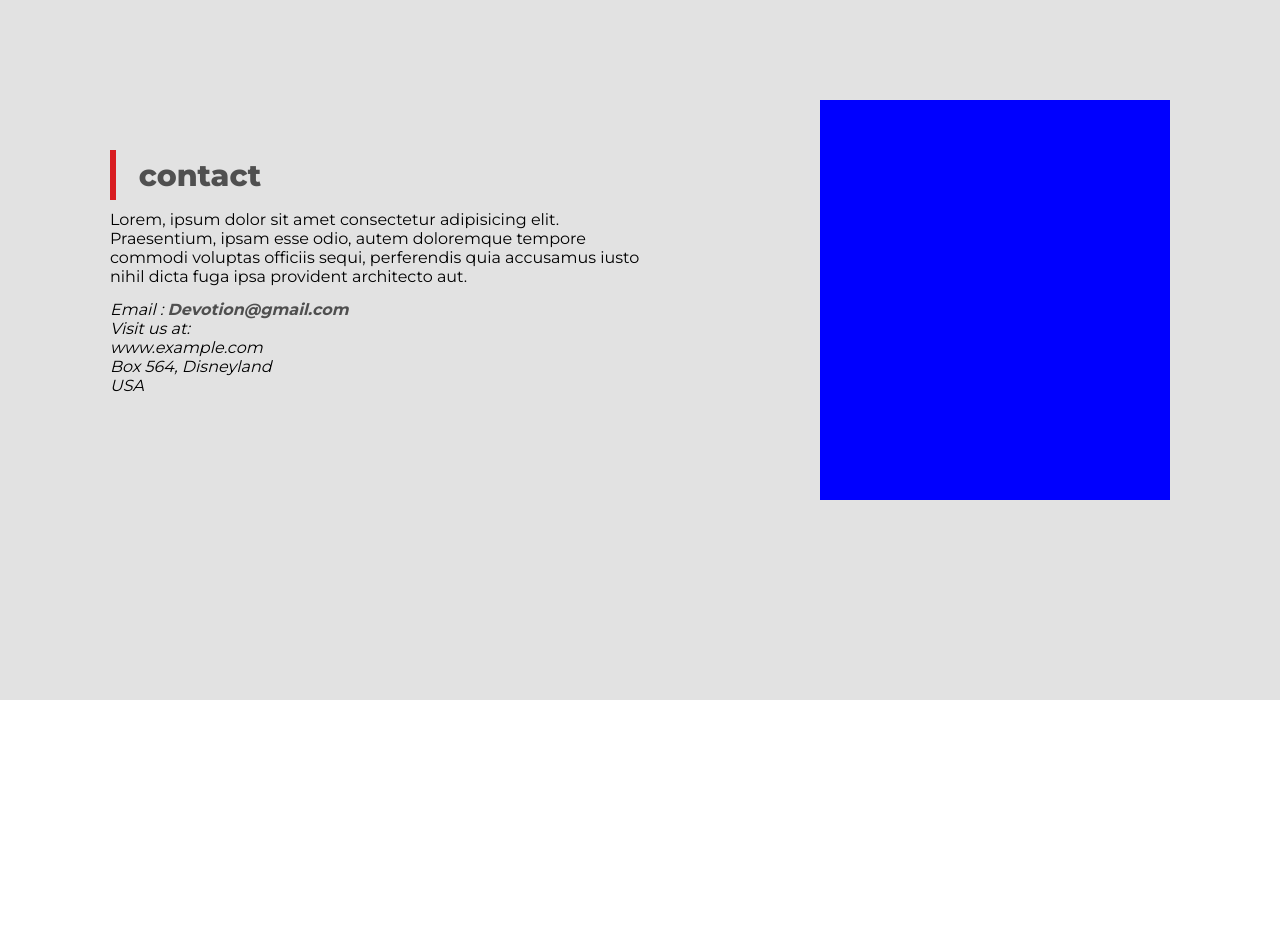
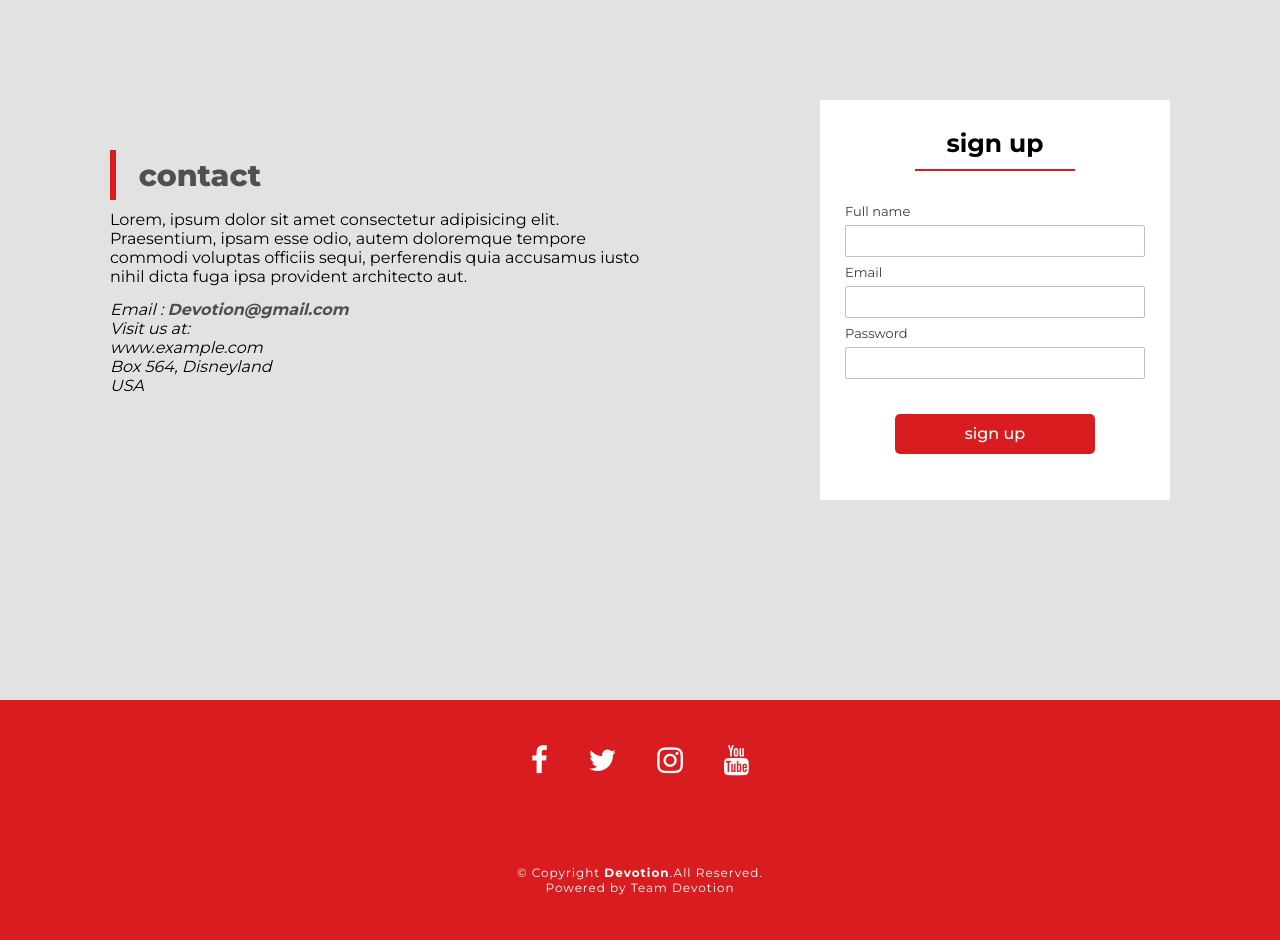
Before and after one commit to mohammedfarisofficial/Devotion-static-website, a plain HTML site: page index.html in a window 1280 px wide. Shown: the part 3300-4240 px from the top of the page. Before the commit the page ends 4000 px from the top, so only its background shows below. Drawn offline with Linux system fonts and the light colour scheme.

Commit message:
project complieted

```diff
--- a/index.html
+++ b/index.html
@@ -5,6 +5,7 @@
     <meta name="viewport" content="width=device-width, initial-scale=1.0" />
     <title>Document</title>
     <link href="https://fonts.googleapis.com/css2?family=Montserrat:wght@300;400;500;700;800;900&display=swap" rel="stylesheet">
+    <link rel="stylesheet" href="https://cdnjs.cloudflare.com/ajax/libs/font-awesome/4.7.0/css/font-awesome.min.css">
 
     <link rel="stylesheet" href="./style.css" />
   </head>
@@ -165,7 +166,7 @@
             </div>
             <div class="contact-location-content">
               <address class="address-container">
-                <div> Email : <a class="mail" href="mailto:devotion@gmail.com">Devotion@gmail.com</a></div>
+                <div> Email : <a class="mail" href="mailto: devotion@gmail.com">Devotion@gmail.com</a></div>
                 <div>Visit us at:</div>
                 <div>www.example.com</div>
                 <div>Box 564, Disneyland</div>
@@ -173,7 +174,54 @@
                 </address>
             </div>
           </div>
-          <div class="contact-form-container"></div>
+          <div class="contact-form-container">
+            <div class="form-title-container">
+              <div><h2>sign up</h2></div>
+            </div>
+            <form action="" method="POST">
+            <div class="form-input-container">
+              <div class="name-container">
+                <div><label for="name">Full name</label></div>
+                <div><input type="text" name="text" id="name" required></div>
+              </div>
+              <div class="email-container">
+                <div><label for="email">Email</label></div>
+                <div><input type="email" name="email" id="email" required></div>
+              </div>
+              <div class="password-container">
+                <div><label for="password">Password</label></div>
+                <div><input type="password" name="password" id="email" required></div>
+              </div>
+            </div>
+            <div class="submit-container">
+            <div><button type="submit">sign up</button></div>
+              </div>
+            </form>
+          </div>
+        </div>
+        <div class="footer-container">
+          <div class="social-container">
+            <div class="social-icon-container">
+            <div class="facebook">
+              <a href="#"><i class="fa fa-facebook-f"></i></a>
+            </div>
+            <div class="twitter">
+              <a href="#"><i class="fa fa-twitter"></i></a>
+            </div>
+            <div class="instagram">
+              <a href="#"><i class="fa fa-instagram"></i></a>
+            </div>
+            <div class="youtube">
+              <a href="#"><i class="fa fa-youtube"></i></a>
+            </div>
+          </div>
+          </div>
+          <div class="copyright-container">
+            <div class="copyright-content">
+              <h4>© Copyright <span>Devotion</span>.All Reserved.</h4>
+              <h4>Powered by Team Devotion</h4>
+            </div>
+          </div>
         </div>
     </div>
     <script src="./script.js"></script>
--- a/style.css
+++ b/style.css
@@ -413,11 +413,6 @@ body {
   width: 600px;
   height: 300px;
 }
-.contact-form-container{
-  width: 350px;
-  background-color: blue;
-  height: 400px;
-}
 .contact-title-content{
   width: 180px;
   height: 50px;
@@ -453,6 +448,124 @@ body {
   font-weight: 600;
   color: rgba(0, 0, 0, 0.651);
 }
+.contact-form-container{
+  width: 350px;
+  height: 400px;
+  background-color: #fff;
+  border-radius: 2px;
+  padding: 15px;
+}
+.form-title-container{
+  width: 100%;
+  height: 15%;
+  display:flex;
+  justify-content: center;
+  align-items: center;
+  position: relative;
+}
+.form-title-container::after{
+  content: "";
+  width: 50%;
+  height: 2px;
+  position: absolute;
+  bottom: 0;
+  background: var(--primary-color--);
+}
+.form-title-container h2{
+  font-size: 25px;
+  font-weight: 700;
+}
+.form-input-container{
+  padding: 10px;
+  padding-top: 30px ;
+  width: 100%;
+  height: 60%;
+}
+.form-input-container input{
+  width: 100%;
+  height: 32px;
+  margin-top: 5px;
+  margin-bottom: 5px;
+  border-radius: 2px;
+  outline: none;
+  border: 1px solid silver;
+  padding-left:5px;
+  color: rgb(100, 100, 100);
+}
+.form-input-container label{
+  font-size: 13px;
+  color: rgb(61, 61, 61);
+}
+.submit-container {
+  height:80px;
+  width: 100%;
+  display: flex;
+  justify-content: center;
+  align-items: center;
+}
+.submit-container button{
+  outline: none;
+  cursor: pointer;
+  width: 200px;
+  height: 40px;
+  font-size: 16px;
+  font-weight: 500;
+  background-color: var(--primary-color--);
+  border: none;
+  color: #fff;
+  border-radius: 5px;
+}
+
+
+/* fooooter section */
+
+.footer-container{
+  height: 30vh;
+  width: 100%;
+  background-color: var(--primary-color--);
+}
+.social-container{
+  width: 100%;
+  height: 50%;
+  display: flex;
+  align-items: center;
+  justify-content: center;
+}
+.social-icon-container{
+  width: 300px;
+  height: 50px;
+  display:flex;
+  align-items: center;
+  justify-content: space-evenly;
+}
+.social-icon-container i{
+  cursor: pointer;
+  font-size: 30px;
+  color: #fff;
+}
+.copyright-container{
+  width: 100%;
+  height: 50%;
+  display: flex;
+  align-items: center;
+  justify-content: center;
+}
+.copyright-content{
+  display: flex;
+  align-items: center;
+  justify-content: space-around;
+  flex-direction: column;
+}
+.copyright-content h4{
+  color: #fff;
+  font-weight: 400;
+  font-size: 12px;
+  letter-spacing: 1px;
+}
+.copyright-content span{
+  font-weight: 600;
+}
+
 @media screen and (max-width:1060px){
   .protflio-container{
     height: 130vh;
@@ -479,10 +592,6 @@ body {
     align-items: center;
     flex-direction:column;
   }
-  .contact-container{
-    flex-direction: column;
-    background-color: red;
-  }
   .address-container{
     display: flex;
     justify-content: space-evenly;
@@ -495,10 +604,20 @@ body {
     font-weight: 500;
     font-size: 20px;
   }
+  .contact-container{
+    height: 110vh;
+  }
+  .contact-sub-title-content p{
+    font-size: 10px;
+  }
+  .contact-form-container{
+    width: 320px;
+    height:400px;
+  }
 }
 @media screen and (max-width: 820px){
   .service-container {
-    height: 130vh;
+    height: 140vh;
   }
 }
 @media screen and (max-width: 810px) {
@@ -524,12 +643,6 @@ body {
 }
 
 @media screen and (max-width: 630px) {
-  .solutions-content-container{
-    height: 130vh;
-  }
-  .solutions-content{
-    height: 95%;
-  }
   .solutions-sub-title{
     width: 90%;
   }
@@ -596,7 +709,7 @@ body {
   }
 @media screen and (max-width: 550px){
   .service-container {
-    height: 200vh;
+    height: 225vh;
   }
 }
 @media screen and (max-width: 400px) {
```
